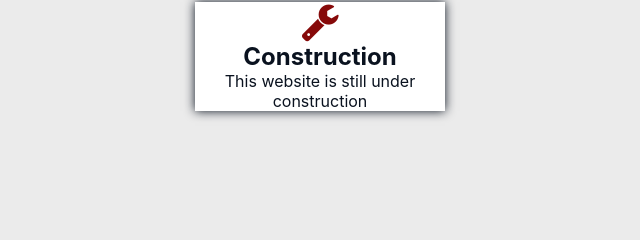
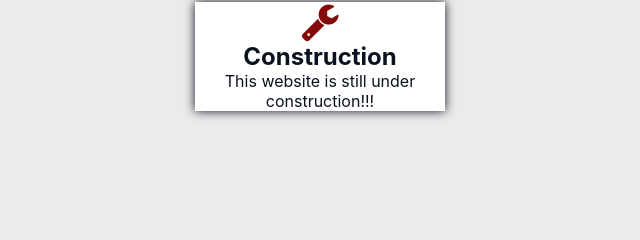
Before and after one commit to binhcoi/binhcoi.github.io, a plain HTML site: page index.html in a window 1280 px wide. Shown: the part 294-534 px from the top of the page, 320-960 px from the left. Drawn offline with nearby package versions, Linux system fonts and the light colour scheme.

Commit message:
added !!!

```diff
--- a/index.html
+++ b/index.html
@@ -40,7 +40,7 @@
                         <section class="featured">
                             <i class="fa fa-wrench"></i>
                             <h2>Construction</h2>
-                            <p>This website is still under construction</p>
+                            <p>This website is still under construction!!!</p>
                         </section>
                     </a>
                 </div>
```
